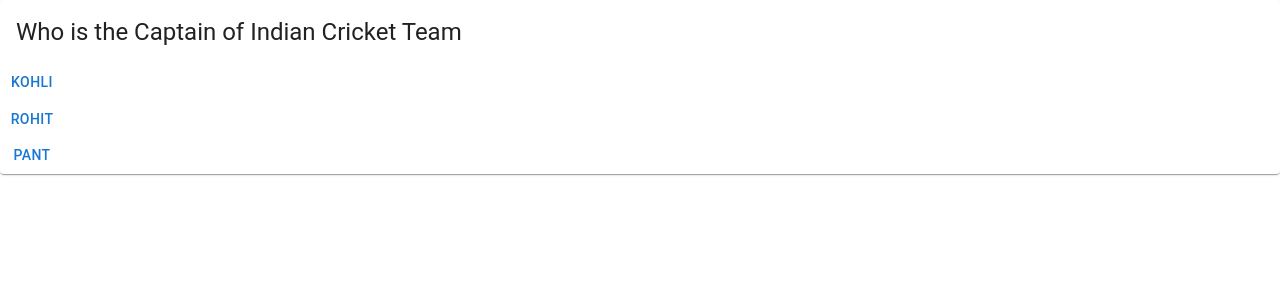
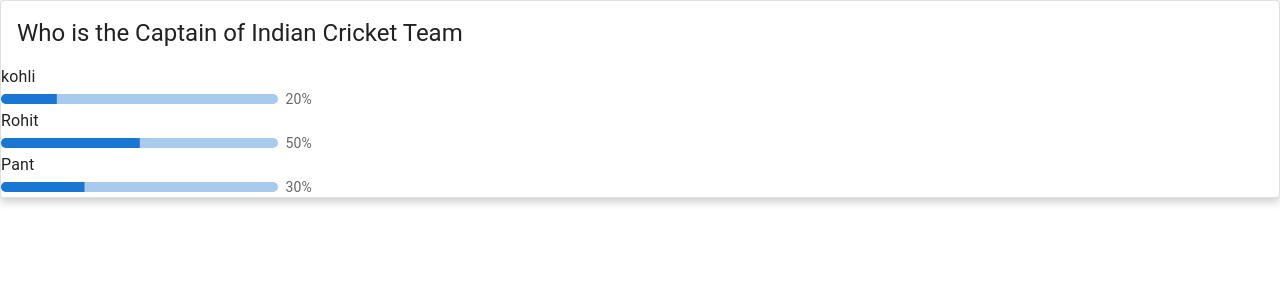
Before and after one commit to rohanabhishek/interact, a React (Create React App) app in the folder interact-ui/: page / in a window 1280 px wide. Shown: the top 300 px of the page. Built offline with nearby package versions, Linux system fonts and the light colour scheme.

Commit message:
added live result poll component

```diff
--- a/interact-ui/src/AudienceViews/AudienceView.js
+++ /dev/null
@@ -1,21 +0,0 @@
-import React, { useState } from 'react';
-import MultipleChoiceQuestionCard from './Components/MultipleChoiceQuestionCard'
-
-export default function AudienceView(data){
-    const [selected,setSelected] = useState(-1);
-
-    let question = "Who is the Captain of Indian Cricket Team";
-    let answers = ["Kohli", "Rohit","Pant"];
-
-    return(
-        <div>
-        <MultipleChoiceQuestionCard
-            question={question}
-            choices={answers}
-            selected = {selected}
-            setSelected = {setSelected}
-        />
-        </div>
-    );
-
-}
--- a/interact-ui/src/AudienceViews/Components/MultipleChoiceQuestionCard.js
+++ /dev/null
@@ -1,38 +0,0 @@
-import Card from '@mui/material/Card';
-import Button from '@mui/material/Button';
-import CardHeader from '@mui/material/CardHeader';
-import Box from '@mui/material/Box';
-
-
-
-
-
-export default function MultipleChoiceQuestionCard({question, choices, selected, setSelected}) {
-
-    const onClickHandler = (index,selected,setSelected,e)=>{
-        if( selected === index){
-            setSelected(-1);
-        }
-        else{
-            setSelected(index);
-        }
-    }
-
-
-    return (
-        <Card>
-            <CardHeader title={question} />
-                <Box sx={{ display: 'flex', flexDirection: 'column', alignItems:'self-start' }}>
-                    {choices.map((choice,index) =>{
-                       return(
-                            <Button
-                               variant= {(index == selected)? "contained" : "text"}
-                               onClick={(e)=>{onClickHandler(index,selected,setSelected,e)}}
-                               >
-                               {choice}
-                            </Button>
-                    )})}
-                </Box>
-        </Card>
-    )
-}
--- /dev/null
+++ b/interact-ui/src/Components/LiveResultsComponent.js
@@ -0,0 +1,55 @@
+import { Typography , Card, CardHeader, Box, LinearProgress} from "@mui/material";
+import PropTypes from 'prop-types';
+
+
+const LiveResultsComponent = ({question, results}) => {
+    return(
+        <Card
+            variant="outlined"
+            sx={{
+                transition: 0.3,
+                marginBottom: "10px",
+                boxShadow: "0 4px 8px 0 rgba(0,0,0,0.2)",
+                "&:hover": {boxShadow: "0 8px 16px 0 rgba(0,0,0,0.2)"}
+            }}
+        >
+            <CardHeader title={question} sx={{alignSelf: 'center'}} />
+            <Box sx={{ display: 'flex', flexDirection: 'column', alignItems:'self-start' }}>
+
+                {results.map((result) =>{
+                   return(
+                       <Box sx={{flexDirection: ' column' , width: "25%"}}>
+                            <Typography>{result.option}</Typography>
+                            <LinearProgressWithLabel value={result.percentage}/>
+                       </Box>
+                )})}
+            </Box>
+        </Card>
+    );
+}
+
+
+function LinearProgressWithLabel(props) {
+    return (
+      <Box sx={{ display: 'flex', alignItems: 'center' }}>
+        <Box sx={{ width: '100%', mr: 1 }}>
+          <LinearProgress sx={{height: "10px", borderRadius: 5}} variant="determinate" {...props} />
+        </Box>
+        <Box sx={{ minWidth: 35 }}>
+          <Typography variant="body2" color="text.secondary">{`${Math.round(
+            props.value,
+          )}%`}</Typography>
+        </Box>
+      </Box>
+    );
+  }
+
+  LinearProgressWithLabel.propTypes = {
+    /**
+     * The value of the progress indicator for the determinate and buffer variants.
+     * Value between 0 and 100.
+     */
+    value: PropTypes.number.isRequired,
+  };
+
+export default LiveResultsComponent;
--- /dev/null
+++ b/interact-ui/src/Components/MultipleChoiceQuestionCard.js
@@ -0,0 +1,38 @@
+import {Card,Button,CardHeader,Box,Typography} from '@mui/material';
+
+
+
+
+
+const MultipleChoiceQuestionCard = ({question, choices, selected, setSelected}) => {
+
+    const onClickHandler = (index,selected,setSelected,e)=>{
+        if( selected === index){
+            setSelected(-1);
+        }
+        else{
+            setSelected(index);
+        }
+    }
+
+
+    return (
+        <Card sx={{transition: 0.3,marginBottom: "10px", boxShadow: "0 4px 8px 0 rgba(0,0,0,0.2)", "&:hover": {boxShadow: "0 8px 16px 0 rgba(0,0,0,0.2)"} }}>
+            <CardHeader title={question} sx={{alignSelf: 'center'}} />
+                <Box sx={{ display: 'flex', flexDirection: 'column', alignItems:'self-start' }}>
+                    {choices.map((choice,index) =>{
+                       return(
+                            <Button
+                                sx={{width: 300}}
+                                variant= {(index == selected)? "contained" : "text"}
+                                onClick={(e)=>{onClickHandler(index,selected,setSelected,e)}}
+                            >
+                                <Typography>{choice}</Typography>
+                            </Button>
+                    )})}
+                </Box>
+        </Card>
+    )
+}
+
+export default MultipleChoiceQuestionCard;
--- /dev/null
+++ b/interact-ui/src/Containers/AudienceLiveResultsView.js
@@ -0,0 +1,12 @@
+import LiveResultsComponent from "../Components/LiveResultsComponent";
+
+const AudienceLiveResultsView = ()=>{
+    let question = "Who is the Captain of Indian Cricket Team";
+    let results = [{"option": "kohli","percentage": 20}, {"option": "Rohit","percentage": 50}, {"option": "Pant","percentage": 30}]
+
+    return(
+        <LiveResultsComponent question={question} results={results} />
+    );
+}
+
+export default AudienceLiveResultsView;
--- /dev/null
+++ b/interact-ui/src/Containers/AudienceView.js
@@ -0,0 +1,56 @@
+import React, { useState } from 'react';
+import MultipleChoiceQuestionCard from '../Components/MultipleChoiceQuestionCard'
+import {Button, Box} from '@mui/material'
+
+const AudienceView = () => {
+    const [selected,setSelected] = useState(-1);
+
+    let question = "Who is the Captain of Indian Cricket Team";
+    let answers = ["Kohli", "Rohit","Pant"];
+
+    return(
+        <div>
+        <MultipleChoiceQuestionCard
+            question={question}
+            choices={answers}
+            selected = {selected}
+            setSelected = {setSelected}
+        />
+
+        <MultipleChoiceQuestionCard
+            question={question}
+            choices={answers}
+            selected = {selected}
+            setSelected = {setSelected}
+        />
+
+        <MultipleChoiceQuestionCard
+            question={question}
+            choices={answers}
+            selected = {selected}
+            setSelected = {setSelected}
+        />
+
+        <MultipleChoiceQuestionCard
+            question={question}
+            choices={answers}
+            selected = {selected}
+            setSelected = {setSelected}
+        />
+        <Box textAlign='center'>
+            <Button
+                color='primary'
+                size='large'
+                type='submit'
+                variant='contained'
+            >
+                Submit
+            </Button>
+        </Box>
+
+        </div>
+    );
+
+}
+
+export default AudienceView;
--- a/interact-ui/src/index.js
+++ b/interact-ui/src/index.js
@@ -3,11 +3,13 @@ import ReactDOM from 'react-dom';
 import './index.css';
 import App from './App';
 import reportWebVitals from './reportWebVitals';
-import AudienceView from './AudienceViews/AudienceView'
+import AudienceView from './Containers/AudienceView'
+import AudienceLiveResultsView from './Containers/AudienceLiveResultsView'
 
 ReactDOM.render(
   <React.StrictMode>
-    <AudienceView />
+    {/* <AudienceView /> */}
+    <AudienceLiveResultsView/>
   </React.StrictMode>,
   document.getElementById('root')
 );
```
Also changed, not shown: interact-ui/src/AudienceViews/Components/styles/MultipleChoiceQuestionCard.css (deleted), 1 other file (tests, documents, lock files or other folders).
